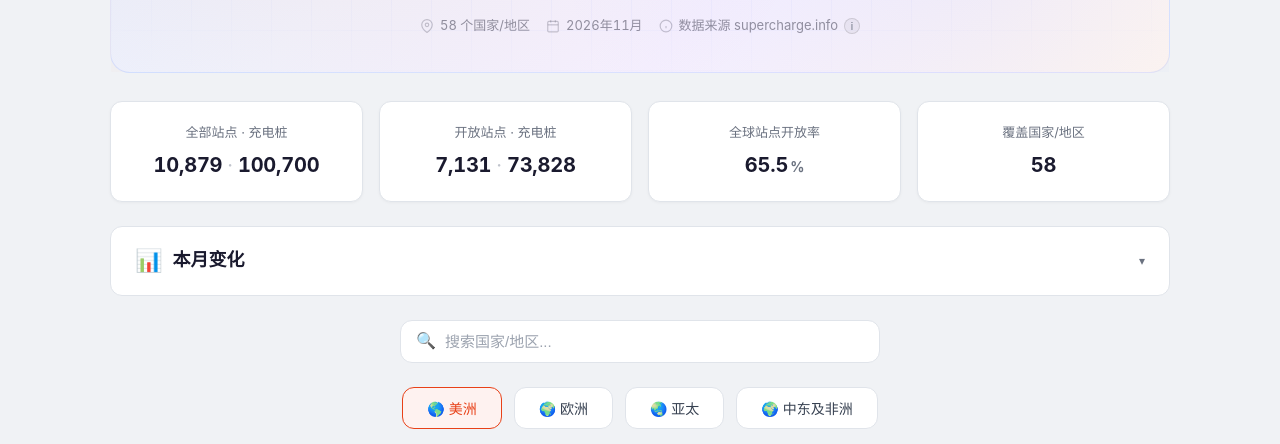
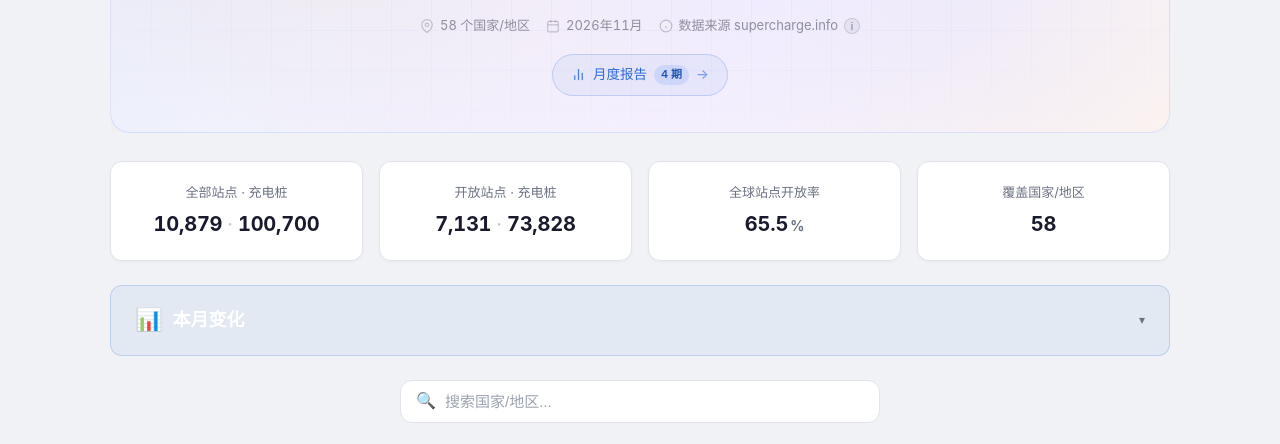
Before and after one commit to pingshanfloyd/tesla-supercharger-preview, a plain HTML site: page index.html in a window 1280 px wide. Shown: the part 191-635 px from the top of the page. Drawn offline with Linux system fonts and the light colour scheme.

Commit message:
feat: 月度报告入口移至 banner 内，移除页面底部入口卡

```diff
--- a/index.html
+++ b/index.html
@@ -284,13 +284,29 @@ body {
 .data-table th.sortable:hover { color: #fff; }
 .data-table th.sortable.sort-active { color: #54a0ff; }
 .data-table th .sort-arrow { font-size: 12px; margin-left: 4px; display: inline; }
-.reports-entry { background: #141420; border: 1px solid #1e1e30; border-radius: 12px; margin-bottom: 20px; padding: 20px 24px; }
-.reports-entry .re-head { display: flex; align-items: center; gap: 10px; margin-bottom: 8px; }
-.reports-entry h3 { color: #fff; font-size: 16px; }
-.reports-entry .re-count { font-size: 12px; color: #8a8aa8; background: #1e1e30; padding: 2px 8px; border-radius: 20px; font-variant-numeric: tabular-nums; }
-.reports-entry .re-desc { font-size: 13px; color: #8a8aa8; margin-bottom: 14px; }
-.reports-entry .re-link { display: inline-block; font-size: 14px; color: #54a0ff; text-decoration: none; }
-.reports-entry .re-link:hover { text-decoration: underline; }
+/* 月度报告 CTA（banner 内） */
+.reports-cta {
+    display: flex; align-items: center; justify-content: center; gap: 7px;
+    width: fit-content; margin: 18px auto 0;
+    padding: 9px 18px; border-radius: 24px;
+    background: rgba(84, 160, 255, 0.09);
+    border: 1px solid rgba(84, 160, 255, 0.22);
+    color: #8ab8ff; font-size: 13.5px; font-weight: 500;
+    text-decoration: none; transition: background .18s, border-color .18s, transform .18s;
+}
+.reports-cta:hover {
+    background: rgba(84, 160, 255, 0.17);
+    border-color: rgba(84, 160, 255, 0.45);
+    transform: translateY(-1px);
+}
+.reports-cta svg { width: 15px; height: 15px; opacity: 0.85; }
+.reports-cta .cta-badge {
+    font-size: 11px; font-weight: 600; padding: 1px 7px; border-radius: 20px;
+    background: rgba(84, 160, 255, 0.18); color: #a8ccff;
+    font-variant-numeric: tabular-nums;
+}
+.reports-cta .cta-arrow { opacity: 0.6; transition: transform .18s, opacity .18s; }
+.reports-cta:hover .cta-arrow { opacity: 1; transform: translateX(2px); }
 @media (max-width: 900px) {
     .stats-row { grid-template-columns: repeat(2, 1fr); }
 }
@@ -453,12 +469,18 @@ body {
 [data-theme="light"] .stat-card .value .slash { color: #c0c4cc; }
 [data-theme="light"] .changes-section,
 [data-theme="light"] .region-section,
-[data-theme="light"] .reports-entry { background: #fff; border-color: #e0e4ea; }
+[data-theme="light"] .reports-cta {
+    background: rgba(46, 108, 219, 0.06);
+    border-color: rgba(46, 108, 219, 0.22);
+    color: #2e6cdb;
+}
+[data-theme="light"] .reports-cta:hover {
+    background: rgba(46, 108, 219, 0.13);
+    border-color: rgba(46, 108, 219, 0.45);
+}
+[data-theme="light"] .reports-cta .cta-badge { background: rgba(46, 108, 219, 0.12); color: #1f56b0; }
 [data-theme="light"] .changes-section summary h2,
 [data-theme="light"] .region-header h2,
-[data-theme="light"] .reports-entry h3 { color: #1a1a2e; }
-[data-theme="light"] .reports-entry .re-count { background: #eef0f3; color: #6b7280; }
-[data-theme="light"] .reports-entry .re-desc { color: #6b7280; }
 [data-theme="light"] .changes-section details[open] summary { border-bottom-color: #e0e4ea; }
 [data-theme="light"] .changes-section summary .toggle-hint { color: #6b7280; }
 [data-theme="light"] .change-group-title { color: #6b7280; }
@@ -506,10 +528,10 @@ body {
 [data-theme="light"] .info-icon { background: rgba(0,0,0,0.04); border-color: rgba(0,0,0,0.12); color: #6b7280; }
 [data-theme="light"] .sub-tooltip::before { border-bottom-color: #e0e4ea; }
 [data-theme="light"] .data-table tr.country-row td .expand-arrow { color: #9ca3af; }
-[data-theme="light"] .reports-entry .re-link { color: #2e6cdb; }
 
 @media (max-width: 768px) {
     .header-tech { padding: 32px 20px 28px; }
+    .reports-cta { margin-top: 15px; padding: 8px 16px; font-size: 13px; }
     .header-tech h1 { font-size: 24px; }
 }
     </style>
@@ -562,6 +584,12 @@ function renderMain() {
                 </div>
             </span>
         </div>
+        <a class="reports-cta" href="reports/">
+            <svg viewBox="0 0 24 24" fill="none" stroke="currentColor" stroke-width="2" stroke-linecap="round"><line x1="18" y1="20" x2="18" y2="10"/><line x1="12" y1="20" x2="12" y2="4"/><line x1="6" y1="20" x2="6" y2="14"/></svg>
+            <span>月度报告</span>
+            <span class="cta-badge">${(D.archive && D.archive.length) || 0} 期</span>
+            <span class="cta-arrow">→</span>
+        </a>
     </div>
     <div class="stats-row">
         <div class="stat-card"><div class="label">全部站点 · 充电桩</div><div class="value">${fmt(D.totalSites)}<span class="slash">·</span>${fmt(D.totalStalls)}</div></div>
@@ -656,12 +684,6 @@ function renderMain() {
         });
         html += `</tbody></table></div></div>`;
     });
-    const reportCount = (D.archive && D.archive.length) || 0;
-    html += `<div class="reports-entry">
-        <div class="re-head"><h3>📊 月度报告</h3><span class="re-count">${reportCount} 期</span></div>
-        <p class="re-desc">每月一期的数据总结，含全球站点数、开放率、区域对比与国家排名</p>
-        <a class="re-link" href="reports/">查看全部报告 →</a>
-    </div>`;
     html += `<div class="footer">
         <div class="footer-legal">
             <p><strong>独立声明：</strong>tesla.gann.ing 是独立的第三方数据追踪项目，与 Tesla, Inc.（特斯拉公司）及其关联公司不存在任何隶属、授权、认可或赞助关系。“Tesla”“特斯拉”“Supercharger”及相关标识为其各自权利人所有的商标，本站仅为客观说明数据对象而使用。</p>
```
